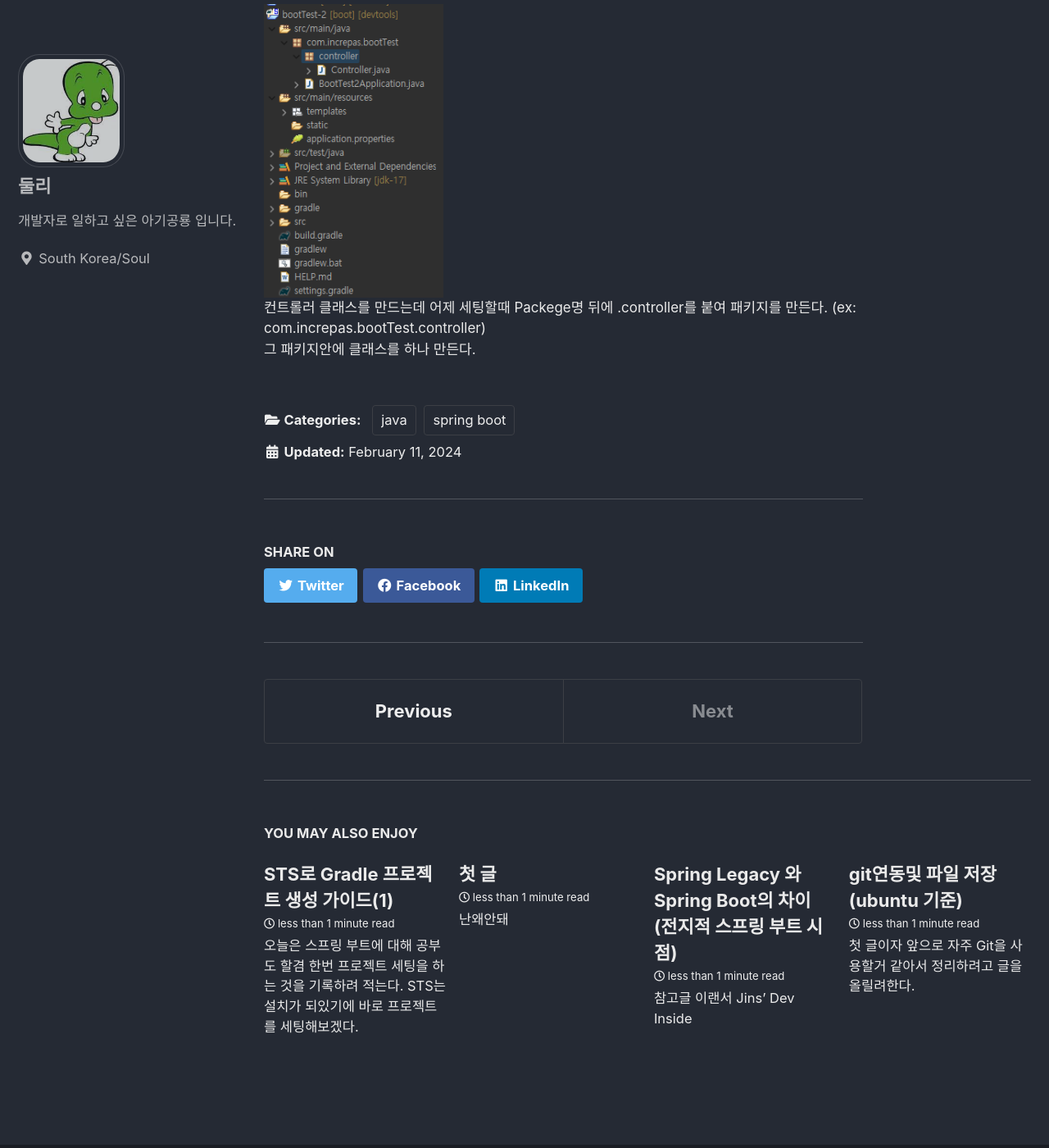
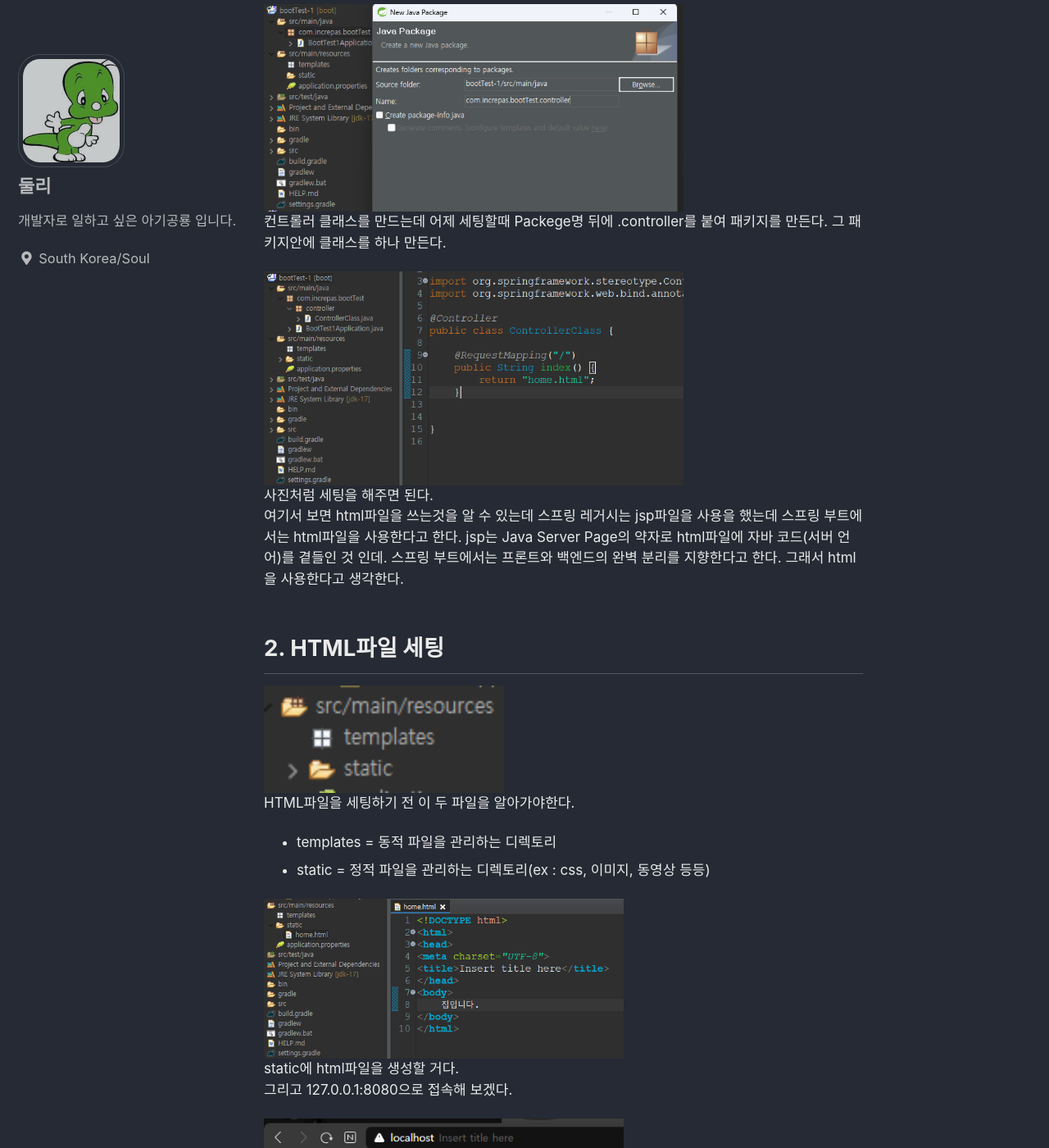
Before and after one commit to apfhddy/apfhddy.github.io, a Jekyll site: the page built from _posts/2024-02-10-springBootSetting2.md, in a window 1280 px wide and 1400 px high, scrolled down 363 px. Shown: the whole window at 82% size. Built offline with Jekyll 4.4.1, drawn with Linux system fonts in a browser that asks for light colours; cached includes are drawn as plain includes; some of the changed text lies outside the part shown.

Commit message:
업데이트

```diff
--- a/_posts/2024-02-10-springBootSetting2.md
+++ b/_posts/2024-02-10-springBootSetting2.md
@@ -7,7 +7,32 @@ categories:
 ---
 어제 기본적 세팅을 했다면 오늘은 컨트롤러와 뷰 연결까지 해볼려한다.  그리고 이작업을 하면서 배운것을 적어 남기려 한다.
 
-## 1. 컨트롤러 설정
-<img src="/img/스크린샷 2024-02-11 172249.png" style="width:30%;">
-컨트롤러 클래스를 만드는데 어제 세팅할때 Packege명 뒤에 .controller를 붙여 패키지를 만든다. (ex: com.increpas.bootTest.controller)
+## 1. 컨트롤러 세팅
+<img src="/img/스크린샷 2024-02-12 160931.png" style="width:70%;">
+컨트롤러 클래스를 만드는데 어제 세팅할때 Packege명 뒤에 .controller를 붙여 패키지를 만든다.
 그 패키지안에 클래스를 하나 만든다.
+
+<img src="/img/스크린샷 2024-02-12 161432.png" style="width:70%;">
+사진처럼 세팅을 해주면 된다.
+여기서 보면 html파일을 쓰는것을 알 수 있는데 스프링 레거시는 jsp파일을 사용을 했는데 스프링 부트에서는 html파일을 사용한다고 한다.
+jsp는 Java Server Page의 약자로 html파일에 자바 코드(서버 언어)를 곁들인 것 인데. 스프링 부트에서는 프론트와 백엔드의 완벽 분리를 지향한다고 한다.
+그래서 html을 사용한다고 생각한다.
+
+## 2. HTML파일 세팅
+<img src="/img/스크린샷 2024-02-12 162521.png" style="width:40%;">
+HTML파일을 세팅하기 전 이 두 파일을 알아가야한다.
+* templates = 동적 파일을 관리하는 디렉토리
+* static = 정적 파일을 관리하는 디렉토리(ex : css, 이미지, 동영상 등등)
+
+<img src="/img/스크린샷 2024-02-12 163323.png" style="width:60%;">
+static에 html파일을 생성할 거다.
+그리고 127.0.0.1:8080으로 접속해 보겠다.
+
+<img src="/img/스크린샷 2024-02-12 163649.png" style="width:60%;">
+잘연결이 된것을 확인할 수 있다.
+
+그럼 하나 의문점이 들 수 있다.
+우리는 데이터베이스 데이터를 받아 동적 페이지를 만들 것인데 static은 정적 파일인데?
+맞다 우리가 동적 페이지를 만들려면 추가 Dependecy를 받아야한다.
+
+## Dependecy 추가/삭제
```
Also changed, not shown: img/스크린샷 2024-02-11 172249.png (deleted), img/스크린샷 2024-02-12 160931.png (added), img/스크린샷 2024-02-12 161432.png (added), img/스크린샷 2024-02-12 162521.png (added), img/스크린샷 2024-02-12 163323.png (added), img/스크린샷 2024-02-12 163649.png (added), img/스크린샷 2024-02-12 165518.png (added).
